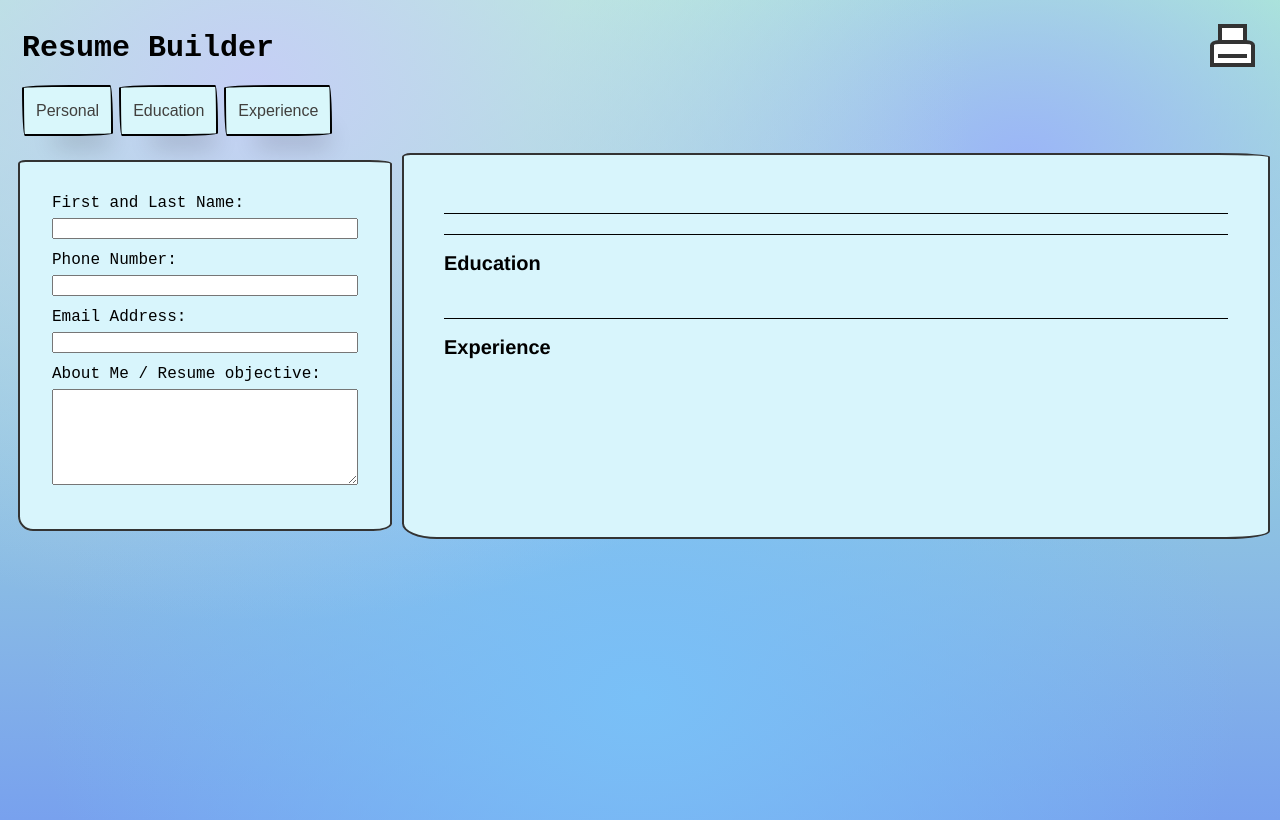
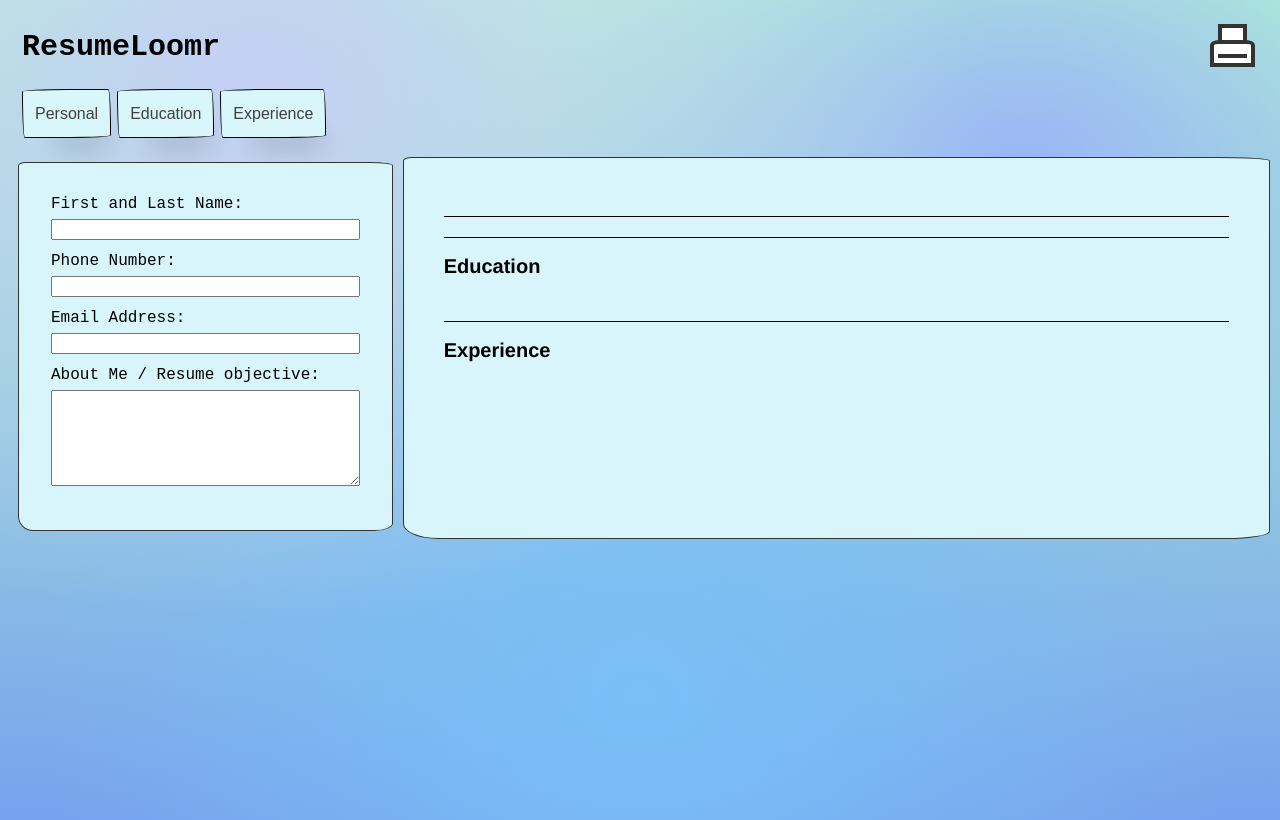
Before and after one commit to anuragmaganti/ResumeLoomr, a React (Vite) app: page / in a window 1280 px wide. Built offline with nearby package versions, Linux system fonts and the light colour scheme.

Commit message:
changed header text to match domain name and added marginal padding to bottom

```diff
--- a/src/App.css
+++ b/src/App.css
@@ -2,6 +2,7 @@
   display: flex;
   align-items: center;
   font-family: monospace,system-ui, -apple-system, BlinkMacSystemFont, 'Segoe UI', Roboto, Oxygen, Ubuntu, Cantarell, 'Open Sans', 'Helvetica Neue', sans-serif;
+  padding-bottom: 5px;
 }
 
 .app {
@@ -58,7 +59,7 @@ h3 {
   flex: 4;
   padding: 1rem 2.5rem;
   margin-top: 68px;
-  border: 2.5px solid #333333;
+  border: 1.5px solid #333333;
   border-radius: 1% 6% 5% 4% / 1% 1% 2% 4%;
   font-family: Helvetica, sans-serif,system-ui, -apple-system, BlinkMacSystemFont, 'Segoe UI', Roboto, Oxygen, Ubuntu, Cantarell, 'Open Sans', 'Helvetica Neue', sans-serif;
   background-color: rgb(216, 245, 252);
--- a/src/components/header.jsx
+++ b/src/components/header.jsx
@@ -1,7 +1,7 @@
 export default function Header() {
     return (
         <header className="header">
-            <h1>Resume Builder</h1>
+            <h1>ResumeLoomr</h1>
         </header>
     )
 }
--- a/src/styles/buttons.css
+++ b/src/styles/buttons.css
@@ -10,7 +10,7 @@
   background-size: 4px 3px;
   border-radius: 15px 225px 255px 15px 15px 255px 225px 15px;
   border-style: solid;
-  border-width: 2px;
+  border-width: 1.5px;
   box-shadow: rgba(0, 0, 0, .2) 15px 28px 25px -18px;
   box-sizing: border-box;
   color: #41403e;
@@ -33,12 +33,12 @@
 }
 
 .button-55:hover {
-  box-shadow: rgb(158, 227, 250) 2px 8px 8px -5px;
+  box-shadow: rgb(199, 235, 248) 2px 8px 8px -5px;
   transform: translate3d(0, 2px, 0);
 }
 
 .button-55:focus {
-  box-shadow: rgb(158, 227, 250) 2px 8px 4px -6px;
+  box-shadow: rgb(215, 240, 248) 2px 8px 4px -6px;
 }
 
 /* delete button styling */
--- a/src/styles/forms.css
+++ b/src/styles/forms.css
@@ -4,7 +4,7 @@
 
   padding: 2rem 2rem;
   margin: 0.5rem;
-  border: 2px solid #333333;
+  border: 1.5px solid #333333;
   border-radius: 2% 6% 5% 4% / 1% 1% 2% 4%;
   background-color: rgb(216, 245, 252);
   font-family: monospace,system-ui, -apple-system, BlinkMacSystemFont, 'Segoe UI',
```
